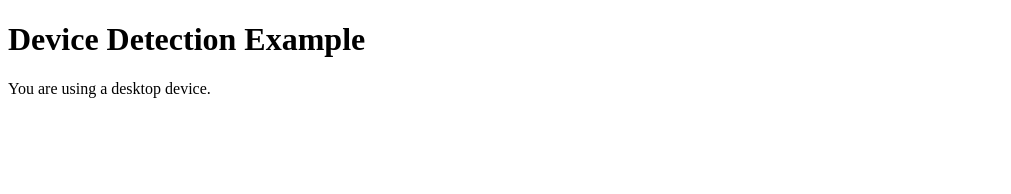
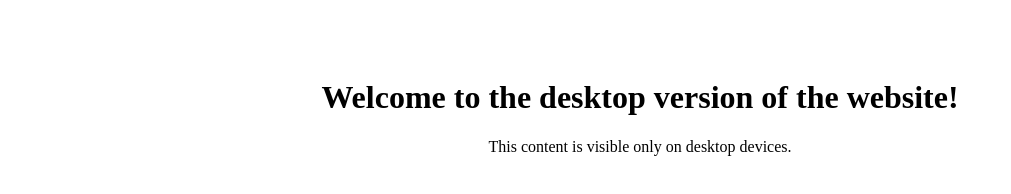
Before and after one commit to GeorgesHHaddad/codumate, a plain HTML site: page index.html in a window 1280 px wide. Shown: the whole page, without its empty margins (0-1011 px from the left). Drawn offline with Linux system fonts and the light colour scheme.

Commit message:
Add files via upload

```diff
--- a/index.html
+++ b/index.html
@@ -3,27 +3,33 @@
 <head>
     <meta charset="UTF-8">
     <meta name="viewport" content="width=device-width, initial-scale=1.0">
-    <title>Device Detection</title>
-    <script>
-        document.addEventListener("DOMContentLoaded", function () {
-            // Function to detect if it's a mobile device
-            function isMobileDevice() {
-                return /Mobi|Android/i.test(navigator.userAgent);
+    <title>Device Detection Example</title>
+    <style>
+        /* Hide content on mobile devices */
+        @media only screen and (max-width: 768px) {
+            .desktop-content {
+                display: none;
             }
+        }
 
-            // Display message based on the device
-            if (isMobileDevice()) {
-                document.getElementById("device-info").textContent = "You are using a mobile device.";
-            } else {
-                document.getElementById("device-info").textContent = "You are using a desktop device.";
+        /* Show content on desktop devices */
+        @media only screen and (min-width: 769px) {
+            .desktop-content {
+                display: block;
             }
-        });
-    </script>
+        }
+
+        body {
+            text-align: center;
+            padding: 50px;
+        }
+    </style>
 </head>
 <body>
-
-    <h1>Device Detection Example</h1>
-    <p id="device-info"></p>
-
+    <!-- Content that will only be visible on desktop -->
+    <div class="desktop-content">
+        <h1>Welcome to the desktop version of the website!</h1>
+        <p>This content is visible only on desktop devices.</p>
+    </div>
 </body>
 </html>
```
